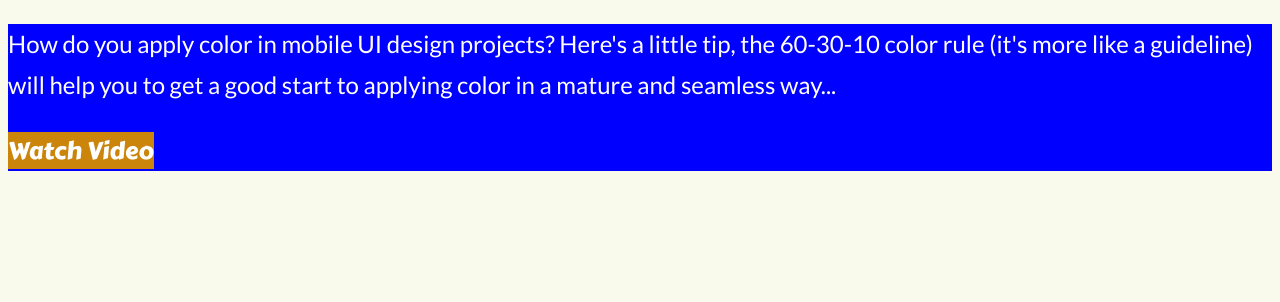
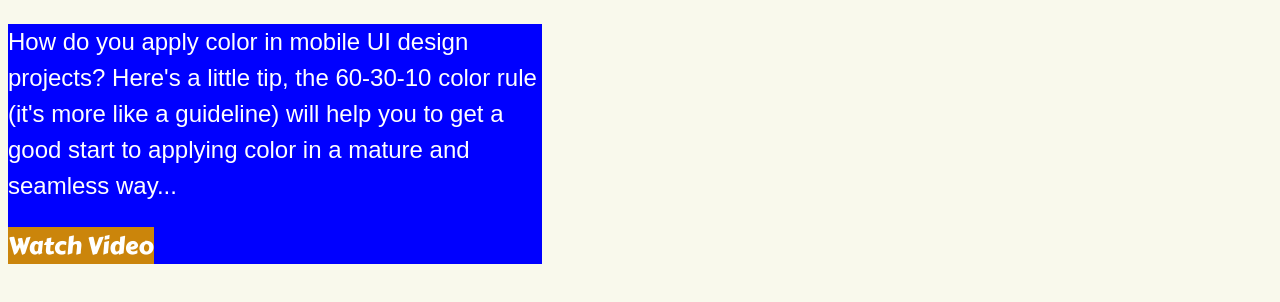
Before and after one commit to rashidhayato/cpnt-260-achievement-8, a plain HTML site: page index.html in a window 1280 px wide. Drawn offline with Linux system fonts and the light colour scheme.

Commit message:
added styling

```diff
--- a/css/main.css
+++ b/css/main.css
@@ -1,8 +1,9 @@
 /* Body text */
 body {
-  font-family: 'Lato', Arial, Helvetica, sans-serif;
+  font-family: sans-serif;
   font-size: 24px;
-  line-height: 1.7;
+  line-height: 1.5;
+  max-width: 40ch;
 
   background-color: #f9f9ec;
 }
```
